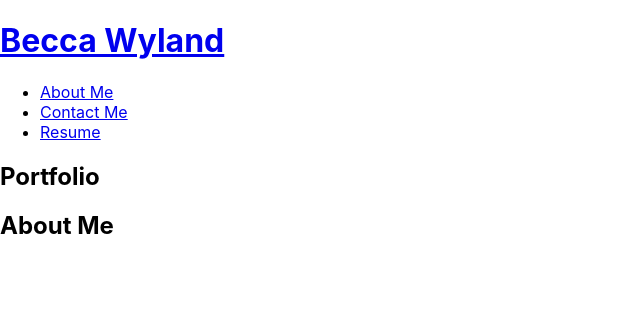
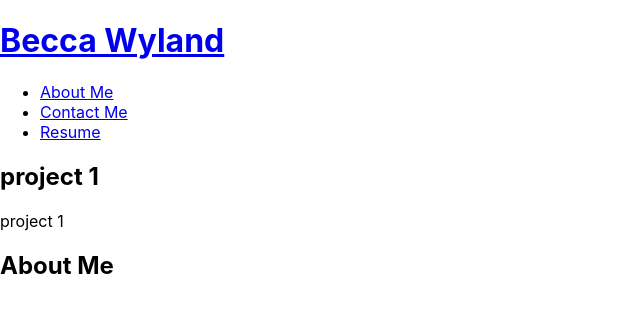
Before and after one commit to rwyland189/react-portfolio, a React (Create React App) app: page / in a window 1280 px wide. Shown: the top 312 px of the page, without its empty margins (0-640 px from the left). Built offline with nearby package versions, Linux system fonts and the light colour scheme.

Commit message:
update Portfolio component and import capitalizeFirstLetter()

```diff
--- a/src/components/Portfolio/index.js
+++ b/src/components/Portfolio/index.js
@@ -1,9 +1,15 @@
 import React from 'react';
 
-function Portfolio() {
+function Portfolio(props) {
+    const currentProject = {
+        name: "project 1",
+        description: "project 1 description"
+    };
+
     return (
         <section>
-            <h2>Portfolio</h2>
+            <h2>{currentProject.name}</h2>
+            <p>{currentProject.name}</p>
         </section>
     );
 }
```
